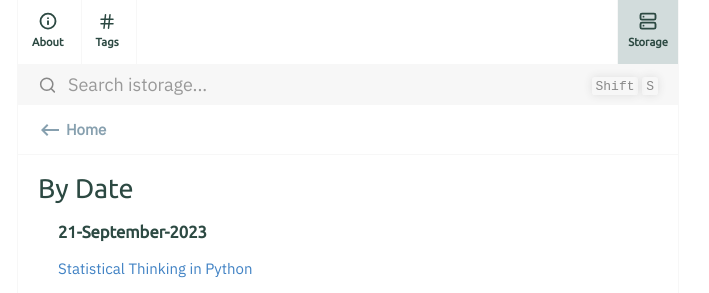
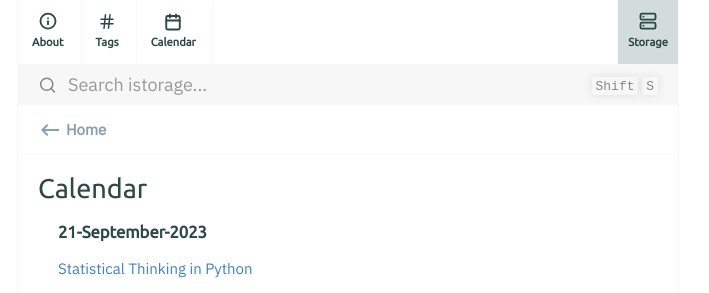
Before and after one commit to suchkow/suchkow.github.io, a Jekyll site: the page built from calendar.md, in a window 1280 px wide. Shown: the top 293 px of the page, without its empty margins (292-1001 px from the left). Built offline with Jekyll 4.4.1, drawn with Linux system fonts in a browser that asks for light colours.

Commit message:
Added calendar of posts

```diff
--- a/_includes/Content.html
+++ b/_includes/Content.html
@@ -4,7 +4,7 @@
     {%- if page.status != nil and page.status != empty -%}
     <li><a href="javascript:void(0)" class="tag"><b>Status:</b> <i>{{page.status | capitalize}}</i></a></li>
     {%- endif -%}
-    <li><a href="/dates/#{{ page.date | date: '%d-%B-%Y' }}" class="tag">{{ page.date | date: '%B-%d-%Y' }}</a></li>
+    <li><a href="/calendar/#{{ page.date | date: '%d-%B-%Y' }}" class="tag">{{ page.date | date: '%B-%d-%Y' }}</a></li>
     <!-- Loop through page categories and print them in tags -->
     {%- for tag in page.tags -%}
         {%- if tag == 'Favorite' -%}
@@ -15,6 +15,7 @@
     {%- endfor -%}
 </ul>
 {%- endif -%}
+
 <div class="content">
     {%- if site.preferences.wiki_style_link.enabled -%}
         {%- assign content_array = content | split:'[[' -%}
--- a/_includes/Header.html
+++ b/_includes/Header.html
@@ -165,6 +165,16 @@
                     </svg>
                     <p class="menu-item-text">Tags</p>
             </a>
+            <a class="left-menu-item" href="/calendar">
+                <svg class="menu-item-icon" xmlns="http://www.w3.org/2000/svg" width="18" height="18" viewBox="0 0 24 24" fill="none"
+                     stroke="#000000" stroke-width="2.5" stroke-linecap="round" stroke-linejoin="round">
+                    <rect x="3" y="4" width="18" height="18" rx="2" ry="2"></rect>
+                    <line x1="16" y1="2" x2="16" y2="6"></line>
+                    <line x1="8" y1="2" x2="8" y2="6"></line>
+                    <line x1="3" y1="10" x2="21" y2="10"></line>
+                </svg>
+                <p class="menu-item-text">Calendar</p>
+            </a>
             <!-- <a class="left-menu-item" href="/feed.xml">
                     <svg class="menu-item-icon" width="18" height="19" viewBox="0 0 24 25" fill="none" xmlns="http://www.w3.org/2000/svg">
                         <path d="M4 11.5C6.38695 11.5 8.67613 12.4482 10.364 14.136C12.0518 15.8239 13 18.1131 13 20.5"
--- a/dates.md
+++ b/calendar.md
@@ -1,7 +1,7 @@
 ---
 layout: Post
-title: By Date
-permalink: /dates/
+title: Calendar
+permalink: /calendar/
 content-type: eg
 ---
 
@@ -18,13 +18,14 @@ content-type: eg
 </style>
 
 <main>
-    {% assign postsByDay =
-    site.posts | group_by_exp:"post", "post.date | date: '%d-%B-%Y'" %}
+    {% assign postsByDay = site.posts | group_by_exp:"post", "post.date | date: '%d-%B-%Y'" %}
 
     {% for day in postsByDay %}
       <h3 id="{{ day.name }}">{{ day.name }}</h3>
           {% for post in day.items %}
-            <li id="date-content" style="padding-bottom: 0.6em; list-style: none;"><a href="{{ post.url }}">{{ post.title }}</a></li>
+            <li id="date-content" style="padding-bottom: 0.6em; list-style: none;">
+                <a href="{{ post.url }}">{{ post.title }}</a>
+            </li>
           {% endfor %}
     {% endfor %}
 
```
